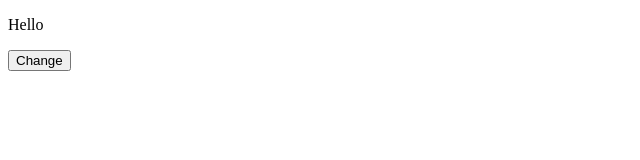
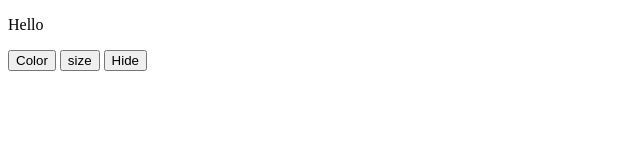
Before and after one commit to Awishka0573/js, a plain HTML site: page index.html in a window 1280 px wide. Shown: the whole page, without its empty margins (0-640 px from the left). Drawn offline with Linux system fonts and the light colour scheme.

Commit message:
style with js

```diff
--- a/index.html
+++ b/index.html
@@ -9,17 +9,52 @@
 
     <!-- <button onclick="alert('Welcome Awishka')">Click Here</button> -->
     <p id="welcometxt">Hello </p>
+    <button id="color">Color</button>
 
-    <button id="chngebtn">Change</button>
+    <button id="size">size</button>
+
+    <button id="hide">Hide</button>
+
 
 
 
 
     <script type="text/javascript">
 
-        document.getElementById('chngebtn').onclick= function(){
-            document.getElementById('welcometxt').innerHTML= document.getElementById('welcometxt').innerHTML+" Isuru";
+        document.getElementById('color').onclick= function(){
+            document.getElementById('welcometxt').style.color="red" ;
         }
+        document.getElementById('size').onclick= function(){
+            document.getElementById('welcometxt').style.fontSize="20px" ;
+        }
+        document.getElementById('hide').onclick= function(){
+            document.getElementById('welcometxt').style.display="none" ;
+        }
+
+
+
+
+
+
+
+
+
+
+
+
+
+
+
+
+
+
+        // document.getElementById('chngebtn').onclick= function(){
+        //     document.getElementById('welcometxt').innerHTML= document.getElementById('welcometxt').innerHTML+" Isuru";
+        // }
+
+        // document.getElementById('hidepara').onclick= function(){
+        //     document.getElementById('showpara').innerHTML= "Lorem Ipsum is simply dummy text of the printing and typesetting industry. Lorem Ipsum has been the industry's standard dummy text ever since the 1500s, when an unknown printer took a galley of type and scrambled it to make a type specimen book. It has survived not only five centuries, but also the leap into electronic typesetting, remaining essentially unchanged. It was popularised in the 1960s with the release of Letraset sheets containing Lorem Ipsum passages, and more recently with desktop publishing software like Aldus PageMaker including versions of Lorem Ipsum. ";
+        // }
 
         // document.getElementsByClassName('welcometxt')[0].innerHTML="Hello Isuru";
 
```
